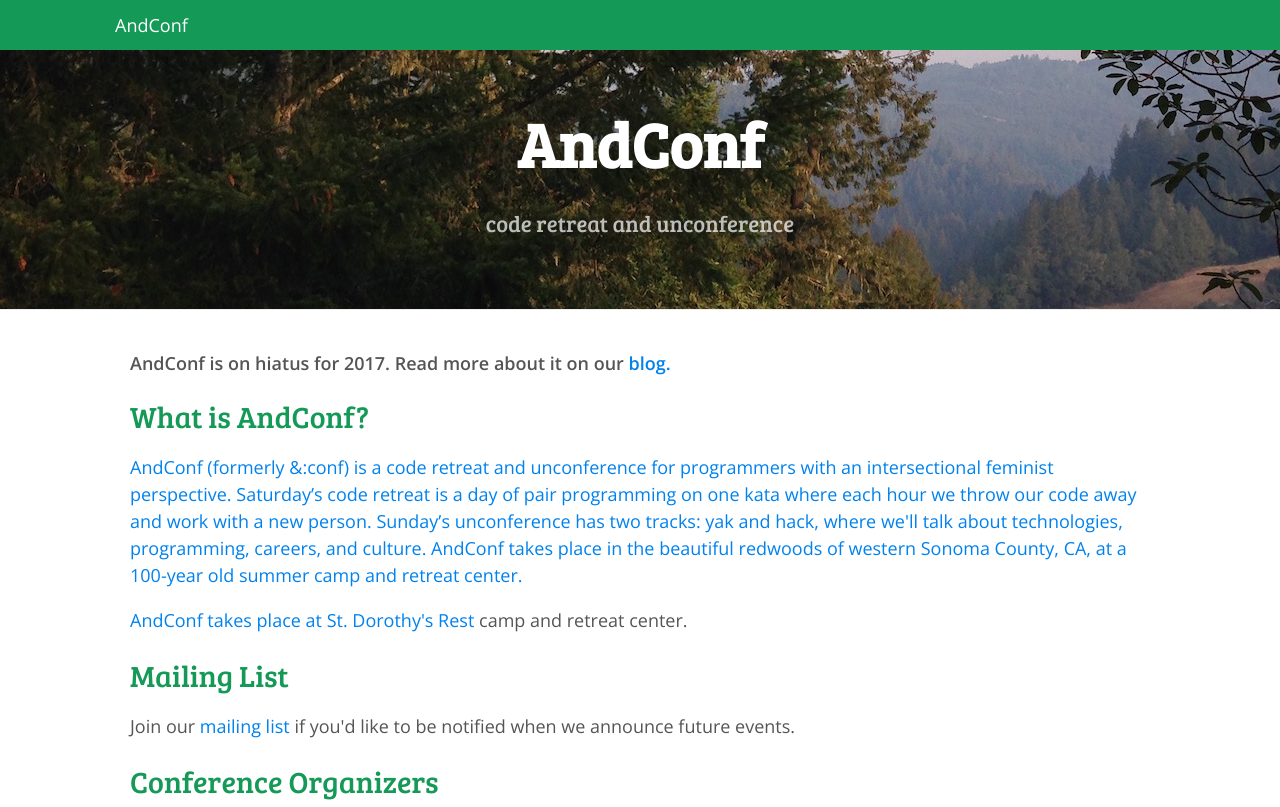
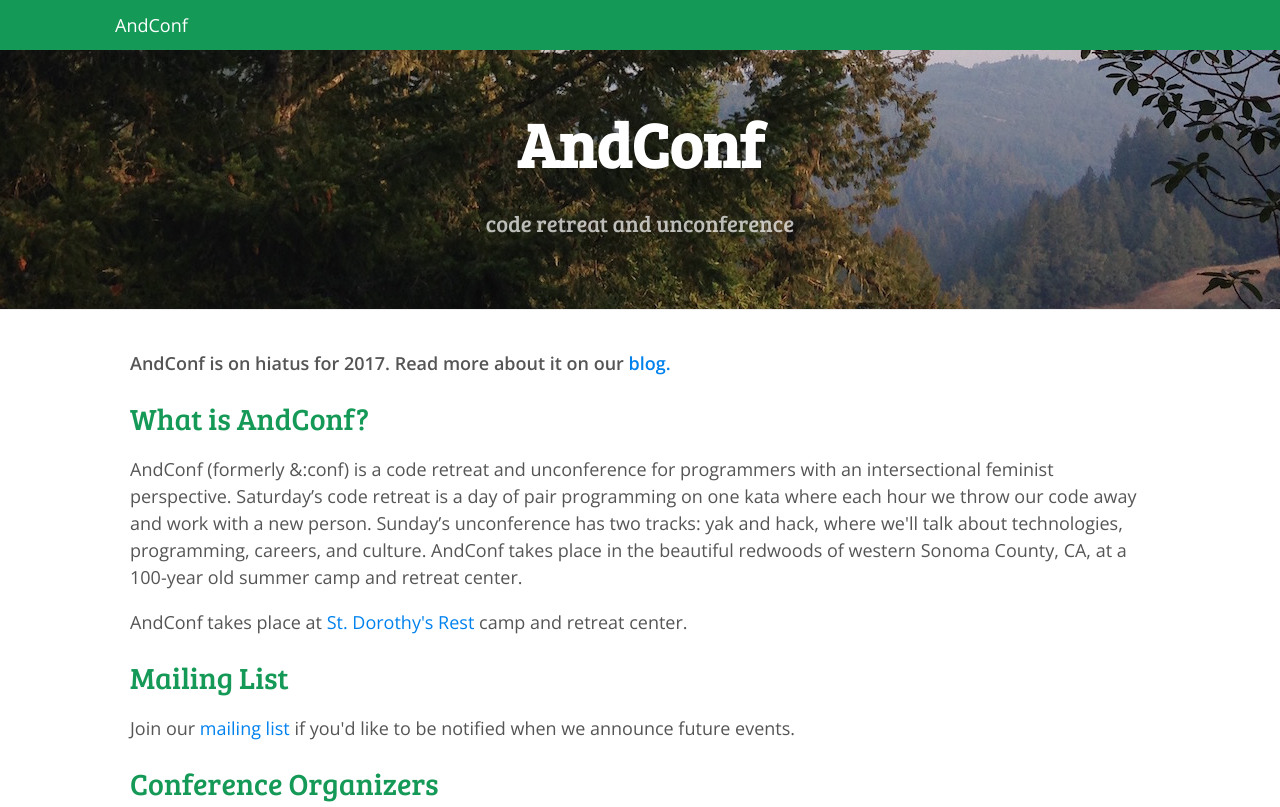
Before and after one commit to ampersandindustries/ampersandindustries.github.io, a plain HTML site: page index.html in a window 1280 px wide. Shown: the top 807 px of the page. Drawn offline with nearby package versions, Linux system fonts and the light colour scheme.

Commit message:
lawl html

```diff
--- a/index.html
+++ b/index.html
@@ -71,7 +71,7 @@ AndConf
 <div class="container"><section class="main-content">
 <p>
 <strong>AndConf is on hiatus for 2017. Read more about it on our
-  <a href="https://blog.andconf.io/andconf-takes-a-break-66b7d583285e">blog.<a/>
+  <a href="https://blog.andconf.io/andconf-takes-a-break-66b7d583285e">blog.</a>
 </strong>
 </p>
 <h2>What is AndConf?</h2>
```
